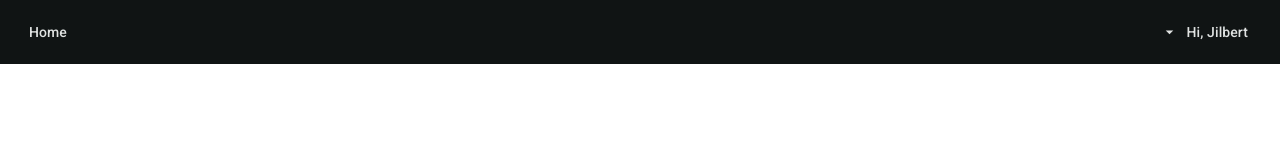
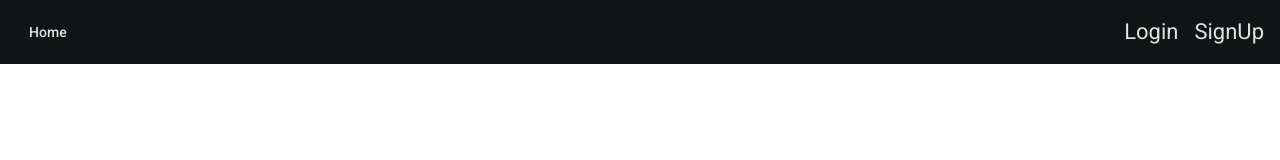
Before and after one commit to JilbertVasquez/todo-app, an Angular app in the folder todo-app-frontend/: page /login in a window 1280 px wide. Shown: the top 160 px of the page. Built offline with nearby package versions, Linux system fonts and the light colour scheme.

Commit message:
auth guard feature

```diff
--- /dev/null
+++ b/todo-app-frontend/src/app/_guards/auth.guard.ts
@@ -0,0 +1,23 @@
+import { Injectable } from "@angular/core";
+import { AuthService } from "../_services/auth.service";
+import { ActivatedRouteSnapshot, RouterStateSnapshot } from "@angular/router";
+import { DialogService } from "../_services/dialog.service";
+
+
+@Injectable({
+    providedIn: 'root'
+})
+export class AuthGuard {
+
+    constructor(private _auth: AuthService, private _dialogService: DialogService) { }
+    canActivate(
+        route: ActivatedRouteSnapshot,
+        state: RouterStateSnapshot
+    ) {
+        if(!this._auth.isLoggedIn) {
+            this._dialogService.error('Login first.');
+            return false;
+        }
+        return this._auth.isLoggedIn;
+    }
+}
--- a/todo-app-frontend/src/app/_services/auth.service.ts
+++ b/todo-app-frontend/src/app/_services/auth.service.ts
@@ -10,6 +10,7 @@ import { LoginDto } from "../_dtos/login-dto";
 })
 export class AuthService {
     private _baseUrl = environment.apiUrl + 'auth/';
+    isLoggedIn = false;
 
     constructor(private _http: HttpClient) { }
 
@@ -20,7 +21,6 @@ export class AuthService {
     async login(dto: LoginDto) {
         // const user = await lastValueFrom(this._http.post(this._baseUrl + 'login/', dto));
         const user = await lastValueFrom(this._http.post('assets/dummy-login.json', dto));
-
-        console.log(user);
+        this.isLoggedIn = true;
     }
 }
--- a/todo-app-frontend/src/app/app.routes.ts
+++ b/todo-app-frontend/src/app/app.routes.ts
@@ -2,6 +2,7 @@ import {Routes} from '@angular/router';
 import {HomeComponent} from './home/home.component';
 import { LoginComponent } from './login/login.component';
 import { SignupComponent } from './signup/signup.component';
+import { AuthGuard } from './_guards/auth.guard';
 
 export const routes: Routes = [
     {
@@ -11,6 +12,7 @@ export const routes: Routes = [
     {
         path: 'tasks',
         loadChildren: () => import('./tasks/tasks-routing.module'),
+        canActivate: [AuthGuard]
     },
     {
         path: 'login',
--- a/todo-app-frontend/src/app/header/header.component.html
+++ b/todo-app-frontend/src/app/header/header.component.html
@@ -3,7 +3,7 @@
         <a [routerLink]="['/']" mat-button>Home</a>
     </div>
     <div>
-        <div *ngIf="isLoggedIn">
+        <div *ngIf="authSerivce.isLoggedIn">
             <button mat-button [matMenuTriggerFor]="me">
                 <mat-icon>arrow_drop_down</mat-icon>
                 Hi, Jilbert
@@ -16,7 +16,7 @@
                 </button>
             </mat-menu>
         </div>
-        <div *ngIf="!isLoggedIn" class="flex gap-4">
+        <div *ngIf="!authSerivce.isLoggedIn" class="flex gap-4">
             <button (click)="login()">Login</button>
             <button (click)="signup()">SignUp</button>
         </div>
--- a/todo-app-frontend/src/app/header/header.component.ts
+++ b/todo-app-frontend/src/app/header/header.component.ts
@@ -5,6 +5,7 @@ import {MatIconModule} from '@angular/material/icon';
 import {MatMenuModule} from '@angular/material/menu';
 import {MatToolbarModule} from '@angular/material/toolbar';
 import {Router, RouterModule} from '@angular/router';
+import { AuthService } from '../_services/auth.service';
 
 @Component({
     selector: 'app-header',
@@ -21,9 +22,8 @@ import {Router, RouterModule} from '@angular/router';
     styleUrl: './header.component.css',
 })
 export class HeaderComponent {
-    isLoggedIn = true;
 
-    constructor(private _router: Router) {}
+    constructor(private _router: Router, public authSerivce: AuthService) {}
 
     login() {
         this._router.navigate(['/login']);
@@ -34,7 +34,7 @@ export class HeaderComponent {
     }
 
     logout() {
-        this.isLoggedIn = !this.isLoggedIn;
+        this.authSerivce.isLoggedIn = false;
         this._router.navigate(['/']);
     }
 }
--- a/todo-app-frontend/src/app/login/login.component.ts
+++ b/todo-app-frontend/src/app/login/login.component.ts
@@ -52,6 +52,7 @@ export class LoginComponent {
         // .catch((error) => {
         //     this._dialog.error(error);
         // })
+        this._router.navigate(['/']);
         this.isBusy = false;
     }
 
```
